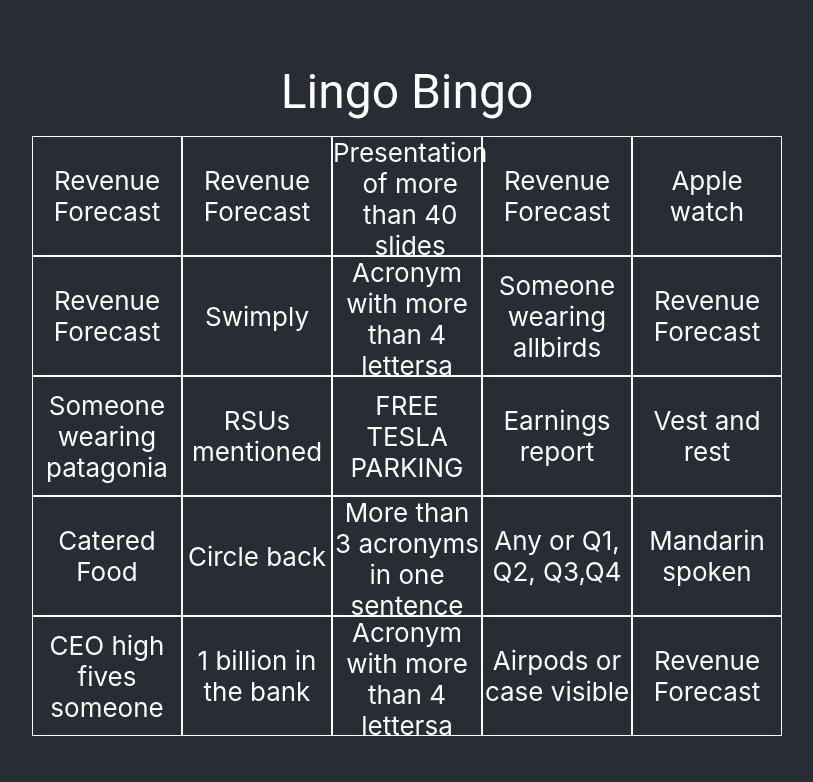
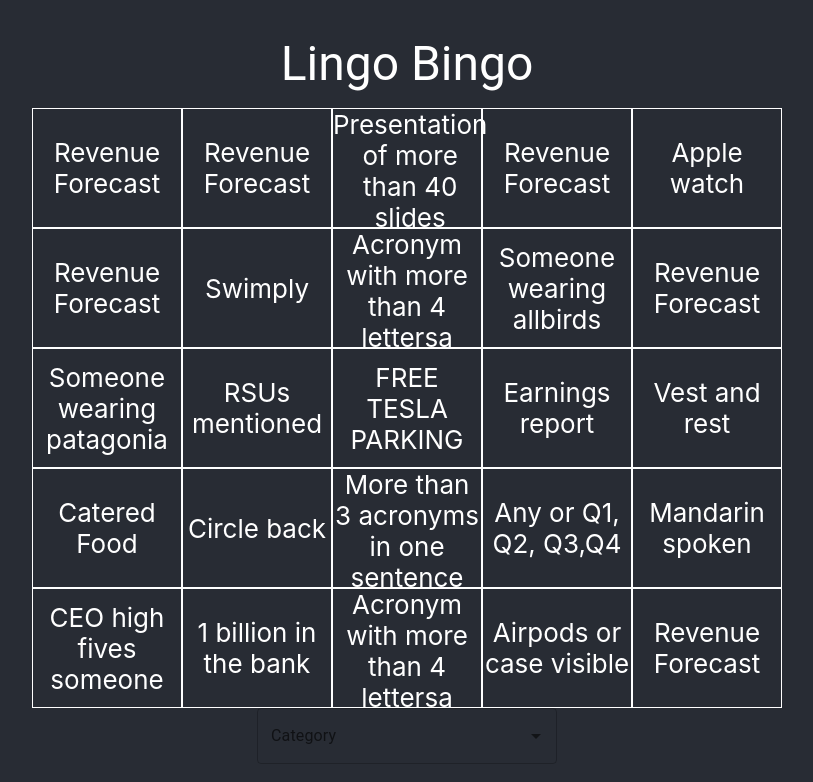
Before and after one commit to EllAchE/lingobingo, a React (Create React App) app: page / in a window 1280 px wide. Shown: the top 782 px of the page, without its empty margins (233-1046 px from the left). Built offline with nearby package versions, Linux system fonts and the light colour scheme.

Commit message:
add select component

```diff
--- a/src/App.tsx
+++ b/src/App.tsx
@@ -1,15 +1,21 @@
-import React from 'react';
+import React, { useState } from 'react';
 import './App.css';
 import { Box, Typography } from '@mui/material';
 import { BingoCard } from './components/BingoCard';
+import { CategorySelect } from './components/CategorySelect';
+import { presetCategories } from './components/presetCategories';
 
 function App() {
+  const [category, setCategory] = useState('Corporate');
+  const options = Object.keys(presetCategories);
+
   return (
     <Box className="App-header">
       <Typography variant="h3" sx={{ paddingBottom: 2 }}>
         Lingo Bingo
       </Typography>
-      <BingoCard></BingoCard>
+      <BingoCard category={category} setCategory={setCategory} />
+      <CategorySelect setCategory={setCategory} options={options} />
     </Box>
   );
 }
--- a/src/components/BingoCard.tsx
+++ b/src/components/BingoCard.tsx
@@ -1,37 +1,21 @@
-import React from 'react';
+import React, { useEffect } from 'react';
 import Grid from '@mui/material/Grid';
-import { GridRow } from './GridRow';
+import GridRow from './GridRow';
 import { createGrid } from '../scripts/createWords';
+import { presetCategories } from './presetCategories';
 
-export function BingoCard() {
-  const testWords = [
-    'Someone wearing patagonia',
-    'Someone wearing allbirds',
-    'Airpods or case visible',
-    'RSUs mentioned',
-    'Earnings report',
-    'Vest and rest',
-    '1 billion in the bank',
-    'Swimply',
-    'Circle back',
-    'Presentation of more than 40 slides',
-    'Catered Food',
-    'CEO high fives someone',
-    'Apple watch',
-    'Mandarin spoken',
-    'Revenue Forecast',
-    'Revenue Forecast',
-    'Revenue Forecast',
-    'Revenue Forecast',
-    'Revenue Forecast',
-    'Revenue Forecast',
-    'Revenue Forecast',
-    'Any or Q1, Q2, Q3,Q4',
-    'Acronym with more than 4 lettersa',
-    'Acronym with more than 4 lettersa',
-    'More than 3 acronyms in one sentence',
-  ];
-  const { wordGrid } = createGrid(testWords);
+export function BingoCard({
+  category,
+  setCategory,
+}: {
+  category: string;
+  setCategory: any;
+}) {
+  console.log('init ren');
+
+  //@ts-ignore
+  let { wordGrid } = createGrid(presetCategories[category]);
+
   return (
     <Grid container maxWidth={'900px'} minWidth={'600px'}>
       <GridRow row={wordGrid[0]}></GridRow>
--- /dev/null
+++ b/src/components/CategorySelect.tsx
@@ -0,0 +1,27 @@
+// TODO: this should allow selection from some prechosen categories
+import React, { useState } from 'react';
+import { Autocomplete, TextField } from '@mui/material';
+
+export function CategorySelect({
+  setCategory,
+  options,
+}: {
+  setCategory: any;
+  options: string[];
+}) {
+  const [selectedCategory, setSelectedCategory] = useState();
+
+  return (
+    <Autocomplete
+      disablePortal
+      value={selectedCategory}
+      options={options}
+      sx={{ width: 300 }}
+      renderInput={(params) => <TextField {...params} label="Category" />}
+      onChange={(e: any) => {
+        setSelectedCategory(e.target.value);
+        setCategory(options[e.target.value]);
+      }}
+    />
+  );
+}
--- a/src/components/CustomInput.tsx
+++ b/src/components/CustomInput.tsx
@@ -1,7 +1,7 @@
 // TODO: this should be where users put their word lists (comma separated)
 import React from 'react';
 import Grid from '@mui/material/Grid';
-import { GridCell } from './GridCell';
+import GridCell from './GridCell';
 
 export function GridRow(props: any) {
   return (
--- a/src/components/GenerateNew.tsx
+++ b/src/components/GenerateNew.tsx
@@ -1,7 +1,7 @@
 // TODO: this should allow gen of new random item
 import React from 'react';
 import Grid from '@mui/material/Grid';
-import { GridCell } from './GridCell';
+import GridCell from './GridCell';
 
 export function GridRow(props: any) {
   return (
--- a/src/components/GridCell.tsx
+++ b/src/components/GridCell.tsx
@@ -1,7 +1,7 @@
 import React from 'react';
 import Grid from '@mui/material/Grid';
 
-export function GridCell(props: any) {
+export default function GridCell(props: any) {
   return (
     <Grid
       container
--- a/src/components/GridRow.tsx
+++ b/src/components/GridRow.tsx
@@ -1,8 +1,8 @@
 import React from 'react';
 import Grid from '@mui/material/Grid';
-import { GridCell } from './GridCell';
+import GridCell from './GridCell';
 
-export function GridRow(props: any) {
+export default function GridRow(props: any) {
   return (
     <Grid container justifyContent={'center'}>
       {props.row.map((cellText: string) => {
--- /dev/null
+++ b/src/components/presetCategories.ts
@@ -0,0 +1,147 @@
+const Corporate = [
+  'Someone wearing patagonia',
+  'Someone wearing allbirds',
+  'Airpods or case visible',
+  'RSUs mentioned',
+  'Earnings report',
+  'Vest and rest',
+  '1 billion in the bank',
+  'Swimply',
+  'Circle back',
+  'Presentation of more than 40 slides',
+  'Catered Food',
+  'CEO high fives someone',
+  'Apple watch',
+  'Mandarin spoken',
+  'Revenue Forecast',
+  'Revenue Forecast',
+  'Revenue Forecast',
+  'Revenue Forecast',
+  'Revenue Forecast',
+  'Revenue Forecast',
+  'Revenue Forecast',
+  'Any or Q1, Q2, Q3,Q4',
+  'Acronym with more than 4 lettersa',
+  'Acronym with more than 4 lettersa',
+  'More than 3 acronyms in one sentence',
+];
+
+const TechBro = [
+  'Someone wearing patagonia',
+  'Someone wearing allbirds',
+  'Airpods or case visible',
+  'RSUs mentioned',
+  'Earnings report',
+  'Vest and rest',
+  '1 billion in the bank',
+  'Swimply',
+  'Circle back',
+  'Presentation of more than 40 slides',
+  'Catered Food',
+  'CEO high fives someone',
+  'Apple watch',
+  'Mandarin spoken',
+  'Revenue Forecast',
+  'Revenue Forecast',
+  'Revenue Forecast',
+  'Revenue Forecast',
+  'Revenue Forecast',
+  'Revenue Forecast',
+  'Revenue Forecast',
+  'Any or Q1, Q2, Q3,Q4',
+  'Acronym with more than 4 lettersa',
+  'Acronym with more than 4 lettersa',
+  'More than 3 acronyms in one sentence',
+];
+
+const Political = [
+  'Someone wearing patagonia',
+  'Someone wearing allbirds',
+  'Airpods or case visible',
+  'RSUs mentioned',
+  'Earnings report',
+  'Vest and rest',
+  '1 billion in the bank',
+  'Swimply',
+  'Circle back',
+  'Presentation of more than 40 slides',
+  'Catered Food',
+  'CEO high fives someone',
+  'Apple watch',
+  'Mandarin spoken',
+  'Revenue Forecast',
+  'Revenue Forecast',
+  'Revenue Forecast',
+  'Revenue Forecast',
+  'Revenue Forecast',
+  'Revenue Forecast',
+  'Revenue Forecast',
+  'Any or Q1, Q2, Q3,Q4',
+  'Acronym with more than 4 lettersa',
+  'Acronym with more than 4 lettersa',
+  'More than 3 acronyms in one sentence',
+];
+
+const Karen = [
+  'Someone wearing patagonia',
+  'Someone wearing allbirds',
+  'Airpods or case visible',
+  'RSUs mentioned',
+  'Earnings report',
+  'Vest and rest',
+  '1 billion in the bank',
+  'Swimply',
+  'Circle back',
+  'Presentation of more than 40 slides',
+  'Catered Food',
+  'CEO high fives someone',
+  'Apple watch',
+  'Mandarin spoken',
+  'Revenue Forecast',
+  'Revenue Forecast',
+  'Revenue Forecast',
+  'Revenue Forecast',
+  'Revenue Forecast',
+  'Revenue Forecast',
+  'Revenue Forecast',
+  'Any or Q1, Q2, Q3,Q4',
+  'Acronym with more than 4 lettersa',
+  'Acronym with more than 4 lettersa',
+  'More than 3 acronyms in one sentence',
+];
+
+const Weeb = [
+  'Someone wearing patagonia',
+  'Someone wearing allbirds',
+  'Airpods or case visible',
+  'RSUs mentioned',
+  'Earnings report',
+  'Vest and rest',
+  '1 billion in the bank',
+  'Swimply',
+  'Circle back',
+  'Presentation of more than 40 slides',
+  'Catered Food',
+  'CEO high fives someone',
+  'Apple watch',
+  'Mandarin spoken',
+  'Revenue Forecast',
+  'Revenue Forecast',
+  'Revenue Forecast',
+  'Revenue Forecast',
+  'Revenue Forecast',
+  'Revenue Forecast',
+  'Revenue Forecast',
+  'Any or Q1, Q2, Q3,Q4',
+  'Acronym with more than 4 lettersa',
+  'Acronym with more than 4 lettersa',
+  'More than 3 acronyms in one sentence',
+];
+
+export const presetCategories = {
+  Corporate,
+  TechBro,
+  Political,
+  Karen,
+  Weeb,
+};
--- a/src/scripts/createWords.ts
+++ b/src/scripts/createWords.ts
@@ -3,17 +3,13 @@
   let row: number = 0;
   let wordGrid: any = [[], [], [], [], []];
 
-  console.log(words);
-  console.log(wordGrid);
-  console.log(wordGrid[-1]);
+  let wordsCopy = [...words];
 
-  while (words.length > 0 && (!wordGrid[-1] || wordGrid[-1].length < 5)) {
-    let word: string[] = words.splice(
-      Math.floor(Math.random() * words.length),
+  while (wordsCopy.length > 0 && (!wordGrid[-1] || wordGrid[-1].length < 5)) {
+    let word: string[] = wordsCopy.splice(
+      Math.floor(Math.random() * wordsCopy.length),
       1
     );
-    console.log('word');
-    console.log(word);
     if (wordGrid[row].length >= 5) {
       row += 1;
     }
```
Also changed, not shown: src/components/CategoryInput.tsx (deleted, +0 -14 lines).
